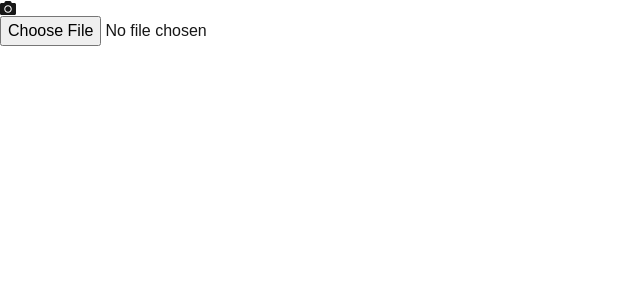
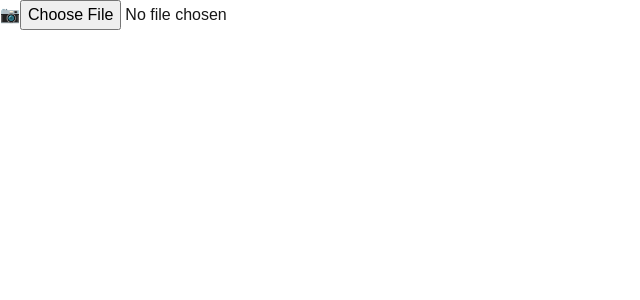
Before and after one commit to GitFoxTail/neon-operate, a Next.js app: page / in a window 1280 px wide. Shown: the top 300 px of the page, without its empty margins (0-640 px from the left). Built offline with nearby package versions, Linux system fonts and the light colour scheme.

Commit message:
camera_capture.tsx を更新
カメラのアイコンに変更（後でreact iconsに置き換え予定）

```diff
--- a/src/components/camera_capture.tsx
+++ b/src/components/camera_capture.tsx
@@ -1,5 +1,4 @@
 import { useState, type ChangeEvent } from "react";
-import { FaCamera } from "react-icons/fa";
 
 interface CameraCaptureProps {
     onImageCapture?: (imageUrl: string) => void;
@@ -21,7 +20,7 @@ const CameraCapture: React.FC<CameraCaptureProps> = ({onImageCapture}) => {
         <div>
             <div>
                         <label className="border border-black rounded w-full bg-cyan-400">
-                    <span><FaCamera /></span>
+                    <span>📷</span>
                     <input
                         type="file"
                         accept="image/*"
```
